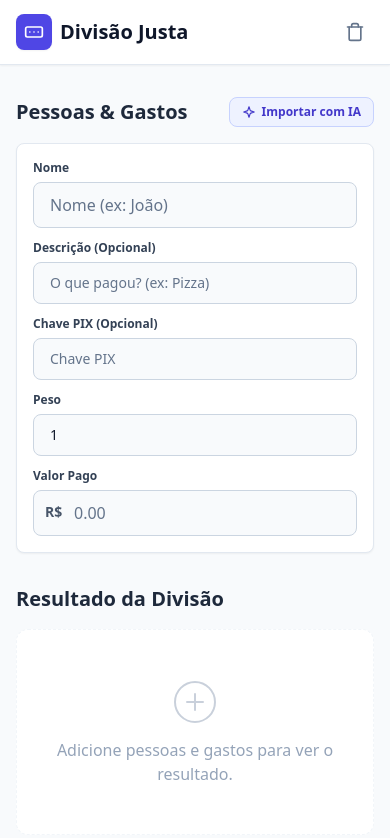
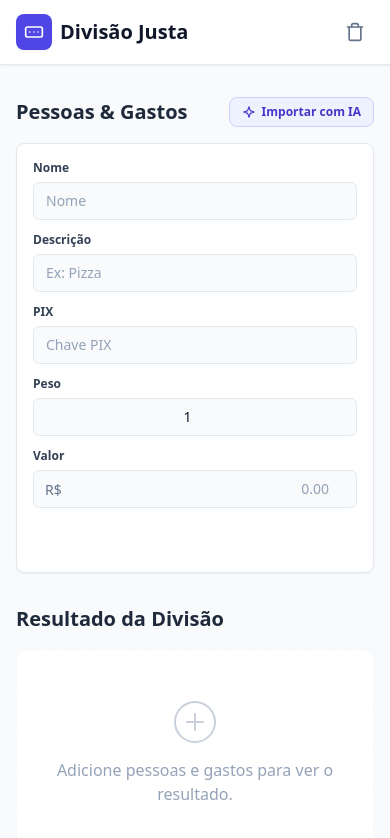
Before and after one commit to felipesdias/divisao-justa, a React (Vite) app: page / in a window 390 px wide. Shown: the top 838 px of the page. Built offline with nearby package versions, Linux system fonts and the light colour scheme.

Commit message:
Refactor(ui): Improves layout and responsiveness

```diff
--- a/App.tsx
+++ b/App.tsx
@@ -180,7 +180,7 @@ const App: React.FC = () => {
         </div>
       </header>
 
-      <main className="max-w-3xl mx-auto px-4 sm:px-6 py-8 grid gap-8">
+      <main className="max-w-5xl mx-auto px-4 sm:px-6 py-8 grid gap-8">
 
         {/* Input Section */}
         <section>
@@ -195,7 +195,17 @@ const App: React.FC = () => {
             </button>
           </div>
 
-          <div className="space-y-4">
+          {/* Desktop Header Row */}
+          <div className="hidden md:flex gap-3 px-4 mb-2 text-xs font-bold text-slate-500 uppercase tracking-wider">
+            <div className="flex-[2]">Pessoa</div>
+            <div className="flex-[2]">Descrição</div>
+            <div className="flex-[1.5]">PIX</div>
+            <div className="w-20 text-center">Peso</div>
+            <div className="w-32">Valor Pago</div>
+            <div className="w-10"></div> {/* Actions placeholder */}
+          </div>
+
+          <div className="space-y-4 md:space-y-3">
             {people.map((person, index) => (
               <PersonRow
                 key={person.id}
--- a/components/PersonRow.tsx
+++ b/components/PersonRow.tsx
@@ -11,53 +11,53 @@ interface PersonRowProps {
 
 const PersonRow: React.FC<PersonRowProps> = ({ person, isDuplicate, isLast, onChange, onRemove }) => {
   return (
-    <div className={`flex flex-col md:flex-row gap-3 items-start md:items-center bg-white p-4 rounded-lg shadow-sm border animate-fade-in hover:shadow-md transition-shadow relative ${isDuplicate ? 'border-red-300 ring-1 ring-red-100' : 'border-slate-200'}`}>
+    <div className={`group flex flex-col md:flex-row gap-3 items-start md:items-center bg-white p-4 md:py-3 md:px-4 rounded-lg shadow-sm border animate-fade-in hover:shadow-md transition-all relative ${isDuplicate ? 'border-red-300 ring-1 ring-red-100' : 'border-slate-200'}`}>
 
       {/* Name Field */}
-      <div className="flex-1 w-full min-w-[200px]">
+      <div className="w-full md:flex-[2] min-w-0">
         <label className="block text-xs font-bold text-slate-700 mb-1.5 md:hidden">Nome</label>
         <div className="relative">
           <input
             type="text"
             value={person.name}
             onChange={(e) => onChange(person.id, 'name', e.target.value)}
-            placeholder="Nome (ex: João)"
-            className={`w-full px-4 py-2.5 bg-slate-50 border text-slate-900 placeholder-slate-500 rounded-lg focus:bg-white focus:outline-none focus:ring-2 focus:ring-indigo-600 focus:border-transparent transition-all font-medium ${isDuplicate ? 'border-red-400 focus:ring-red-500' : 'border-slate-300'}`}
+            placeholder="Nome"
+            className={`w-full px-3 py-2 bg-slate-50 border text-slate-900 placeholder-slate-400 rounded-md focus:bg-white focus:outline-none focus:ring-2 focus:ring-indigo-600 focus:border-transparent transition-all font-medium text-sm ${isDuplicate ? 'border-red-400 focus:ring-red-500' : 'border-slate-200'}`}
           />
           {isDuplicate && (
             <span className="absolute right-3 top-2.5 text-red-500 text-xs font-bold bg-white px-1 rounded">
-              Já existe
+              !
             </span>
           )}
         </div>
       </div>
 
       {/* Description Field */}
-      <div className="flex-[1.5] w-full">
-        <label className="block text-xs font-bold text-slate-700 mb-1.5 md:hidden">Descrição (Opcional)</label>
+      <div className="w-full md:flex-[2] min-w-0">
+        <label className="block text-xs font-bold text-slate-700 mb-1.5 md:hidden">Descrição</label>
         <input
           type="text"
           value={person.description || ''}
           onChange={(e) => onChange(person.id, 'description', e.target.value)}
-          placeholder="O que pagou? (ex: Pizza)"
-          className="w-full px-4 py-2.5 bg-slate-50 border border-slate-300 text-slate-900 placeholder-slate-500 rounded-lg focus:bg-white focus:outline-none focus:ring-2 focus:ring-indigo-600 focus:border-transparent transition-all text-sm"
+          placeholder="Ex: Pizza"
+          className="w-full px-3 py-2 bg-slate-50 border border-slate-200 text-slate-900 placeholder-slate-400 rounded-md focus:bg-white focus:outline-none focus:ring-2 focus:ring-indigo-600 focus:border-transparent transition-all text-sm"
         />
       </div>
 
       {/* PIX Field */}
-      <div className="flex-1 w-full">
-        <label className="block text-xs font-bold text-slate-700 mb-1.5 md:hidden">Chave PIX (Opcional)</label>
+      <div className="w-full md:flex-[1.5] min-w-0">
+        <label className="block text-xs font-bold text-slate-700 mb-1.5 md:hidden">PIX</label>
         <input
           type="text"
           value={person.pix || ''}
           onChange={(e) => onChange(person.id, 'pix', e.target.value)}
           placeholder="Chave PIX"
-          className="w-full px-4 py-2.5 bg-slate-50 border border-slate-300 text-slate-900 placeholder-slate-500 rounded-lg focus:bg-white focus:outline-none focus:ring-2 focus:ring-indigo-600 focus:border-transparent transition-all text-sm"
+          className="w-full px-3 py-2 bg-slate-50 border border-slate-200 text-slate-900 placeholder-slate-400 rounded-md focus:bg-white focus:outline-none focus:ring-2 focus:ring-indigo-600 focus:border-transparent transition-all text-sm"
         />
       </div>
 
       {/* Weight Field */}
-      <div className="flex-1 w-full md:w-20 md:max-w-[80px]">
+      <div className="w-full md:w-20 flex-none">
         <label className="block text-xs font-bold text-slate-700 mb-1.5 md:hidden">Peso</label>
         <input
           type="number"
@@ -66,15 +66,14 @@ const PersonRow: React.FC<PersonRowProps> = ({ person, isDuplicate, isLast, onCh
           value={person.weight || ''}
           onChange={(e) => onChange(person.id, 'weight', parseFloat(e.target.value) || 0)}
           placeholder="1"
-          title="Peso da divisão (Padrão: 1)"
-          className="w-full px-4 py-2.5 bg-slate-50 border border-slate-300 text-slate-900 placeholder-slate-500 rounded-lg focus:bg-white focus:outline-none focus:ring-2 focus:ring-indigo-600 focus:border-transparent transition-all text-sm"
+          className="w-full px-3 py-2 bg-slate-50 border border-slate-200 text-slate-900 placeholder-slate-400 rounded-md focus:bg-white focus:outline-none focus:ring-2 focus:ring-indigo-600 focus:border-transparent transition-all text-sm text-center"
         />
       </div>
 
       {/* Amount Field */}
-      <div className="flex-1 w-full md:w-auto md:max-w-[160px] relative">
-        <label className="block text-xs font-bold text-slate-700 mb-1.5 md:hidden">Valor Pago</label>
-        <span className="absolute left-3 top-[34px] md:top-3 text-slate-600 font-semibold text-sm">R$</span>
+      <div className="w-full md:w-32 flex-none relative">
+        <label className="block text-xs font-bold text-slate-700 mb-1.5 md:hidden">Valor</label>
+        <span className="absolute left-3 top-[32px] md:top-2 text-slate-500 font-medium text-sm">R$</span>
         <input
           type="number"
           min="0"
@@ -82,28 +81,26 @@ const PersonRow: React.FC<PersonRowProps> = ({ person, isDuplicate, isLast, onCh
           value={person.paid || ''}
           onChange={(e) => onChange(person.id, 'paid', parseFloat(e.target.value) || 0)}
           placeholder="0.00"
-          className="w-full pl-10 pr-4 py-2.5 bg-slate-50 border border-slate-300 text-slate-900 placeholder-slate-500 rounded-lg focus:bg-white focus:outline-none focus:ring-2 focus:ring-indigo-600 focus:border-transparent transition-all font-medium"
+          className="w-full pl-9 pr-3 py-2 bg-slate-50 border border-slate-200 text-slate-900 placeholder-slate-400 rounded-md focus:bg-white focus:outline-none focus:ring-2 focus:ring-indigo-600 focus:border-transparent transition-all font-medium text-sm text-right"
         />
       </div>
 
-      {/* Remove Button - Hidden for the last "placeholder" row */}
-      {!isLast && (
+      {/* Actions */}
+      <div className="w-full md:w-10 flex-none flex justify-end md:justify-center">
+        {!isLast ? (
           <button
             onClick={() => onRemove(person.id)}
-          className="w-full md:w-auto p-2.5 text-slate-400 hover:text-red-600 hover:bg-red-50 rounded-lg transition-colors border border-transparent hover:border-red-100 self-end md:self-center"
-          title="Remover pessoa"
+            className="p-2 text-slate-400 hover:text-red-600 hover:bg-red-50 rounded-lg transition-colors"
+            title="Remover"
           >
-          <svg xmlns="http://www.w3.org/2000/svg" width="20" height="20" viewBox="0 0 24 24" fill="none" stroke="currentColor" strokeWidth="2" strokeLinecap="round" strokeLinejoin="round">
-            <polyline points="3 6 5 6 21 6"></polyline>
-            <path d="M19 6v14a2 2 0 0 1-2 2H7a2 2 0 0 1-2-2V6m3 0V4a2 2 0 0 1 2-2h4a2 2 0 0 1 2 2v2"></path>
+            <svg xmlns="http://www.w3.org/2000/svg" width="18" height="18" viewBox="0 0 24 24" fill="none" stroke="currentColor" strokeWidth="2" strokeLinecap="round" strokeLinejoin="round">
+              <path d="M3 6h18" /><path d="M19 6v14c0 1-1 2-2 2H7c-1 0-2-1-2-2V6" /><path d="M8 6V4c0-1 1-2 2-2h4c1 0 2 1 2 2v2" />
             </svg>
           </button>
+        ) : (
+          <div className="w-9 h-9"></div> // Spacer
         )}
-
-      {/* Spacer for alignment if button is hidden on desktop */}
-      {isLast && (
-        <div className="hidden md:block w-[42px]"></div>
-      )}
+      </div>
     </div>
   );
 };
```
Also changed, not shown: components/Results.tsx (+38 -31 lines). Lines whose indentation alone changed are shown as unchanged.
